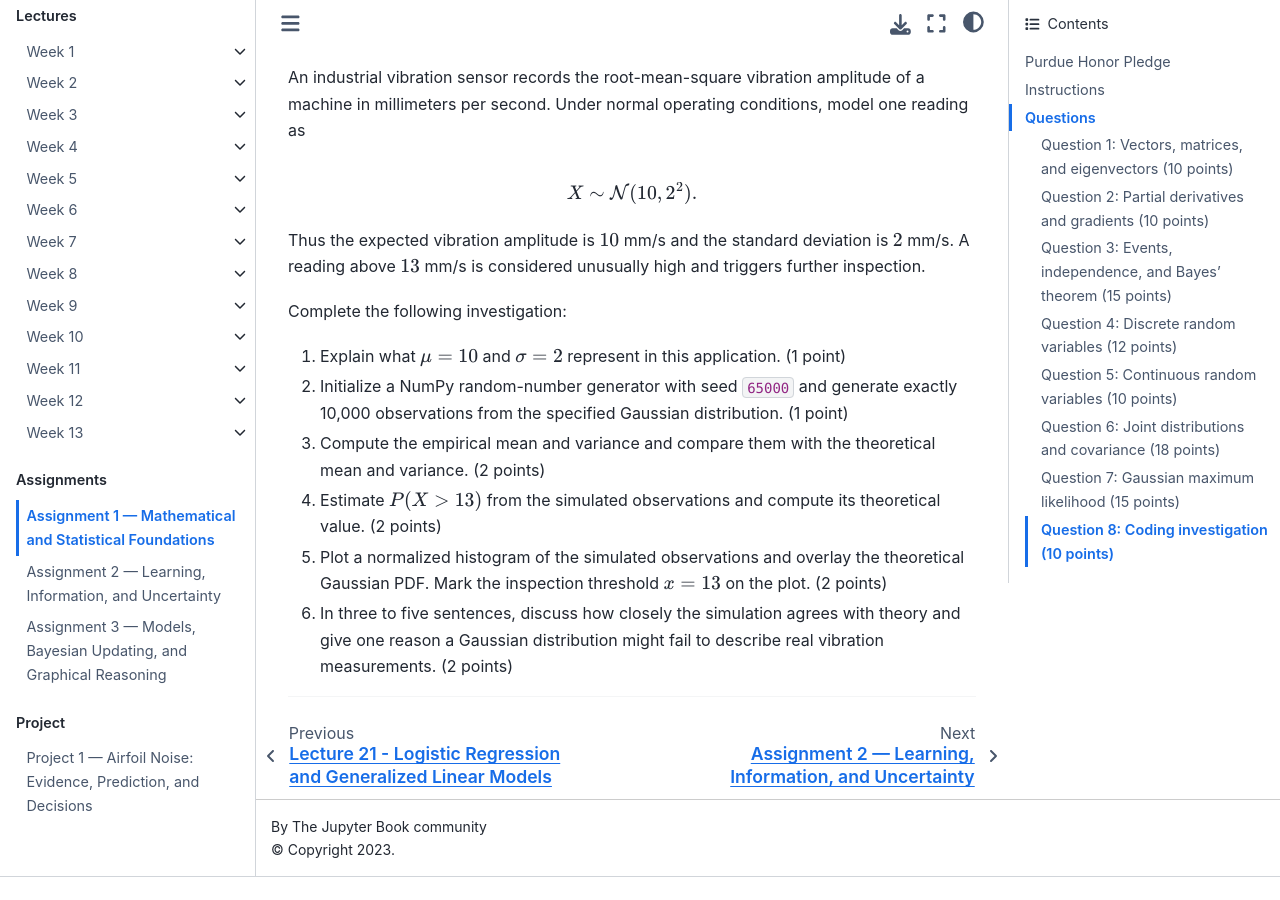
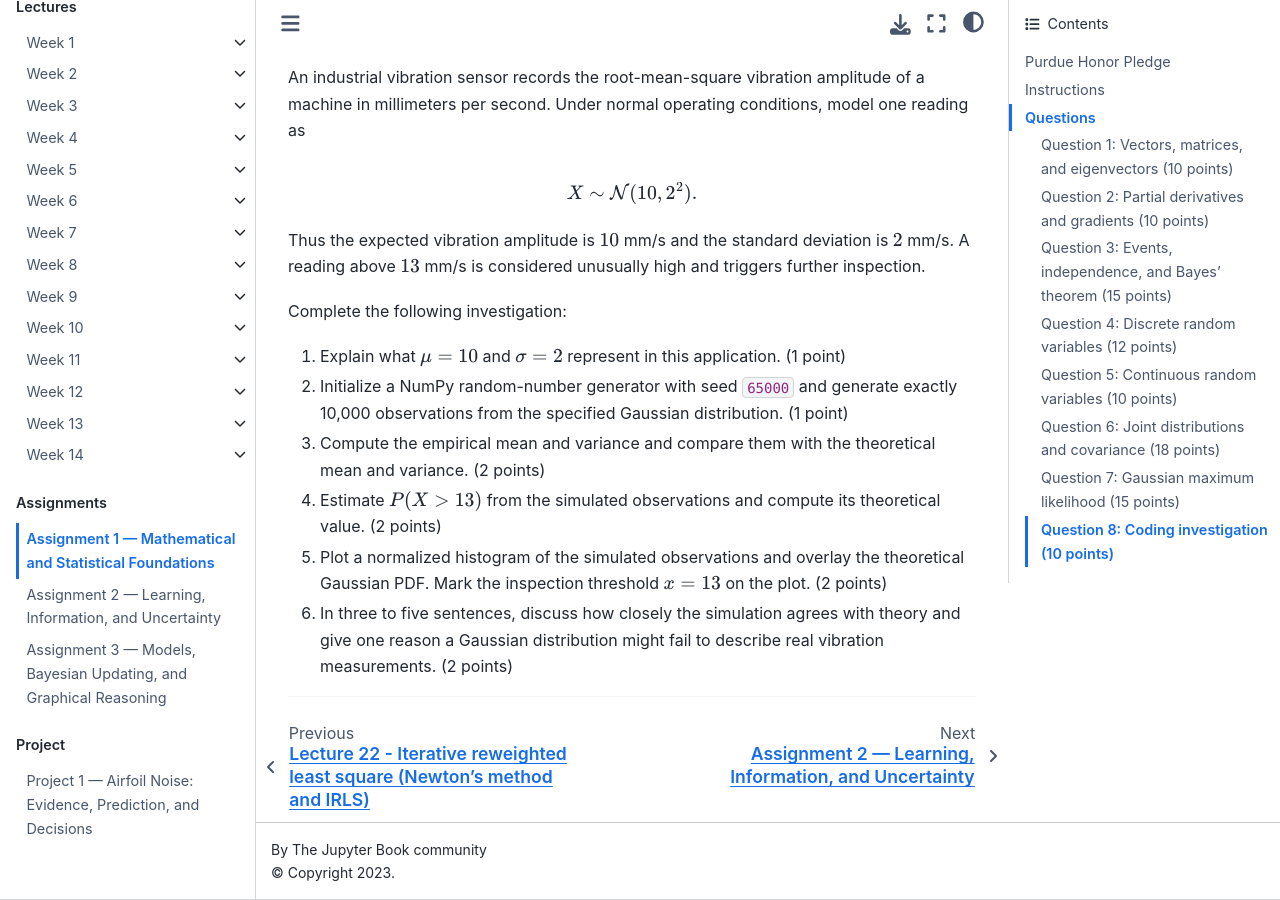
Before and after one commit to DTECH-650/DTECH-650.github.io, a Jupyter Book: the page built from assignments/assignment1.md, in a window 1280 px wide and 900 px high, scrolled down 6399 px. Built offline with Jupyter Book 1.0.4 settings and Sphinx 7.4.7 and the Sphinx Book theme 1.1.4, drawn with Linux system fonts in a browser that asks for light colours; pages that are not in the unit, such as notebooks, are missing from menus; before the commit the page ends 7276 px from its top, so only the background shows below that.

Commit message:
File name change to lecture 22

```diff
--- a/_toc.yml
+++ b/_toc.yml
@@ -63,6 +63,10 @@ parts:
         title: Week 13
         sections:
           - file: lectures/week13/lecture-21-logistic-regression-and-glms
+      - file: lectures/week14/index
+        title: Week 14
+        sections:
+          - file: lectures/week14/lecture-22-newtons-method
   - caption: Code
     chapters:
       - file: codes/intro-to-python
```
Also changed, not shown: lectures/week14/lecture-22-newtons-method.md (renamed from lectures/week14/Newtons-method-IRLS.md).
